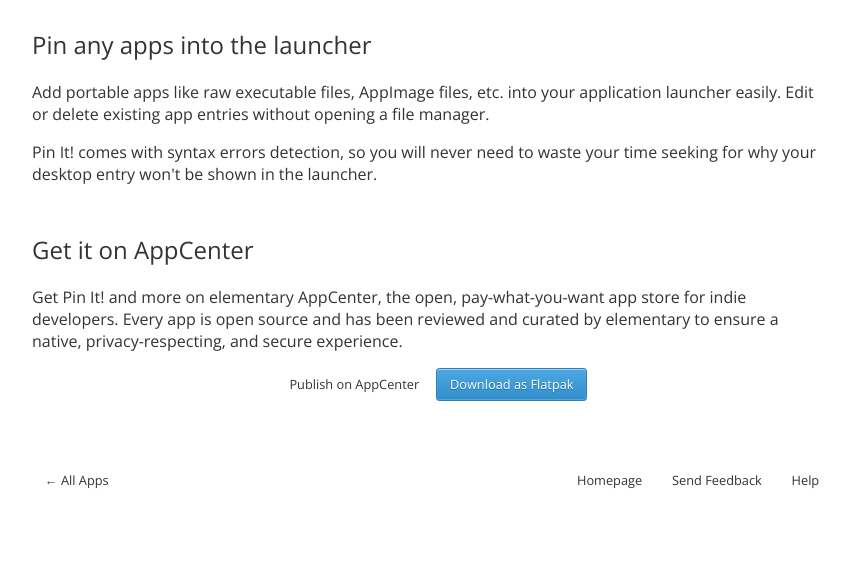
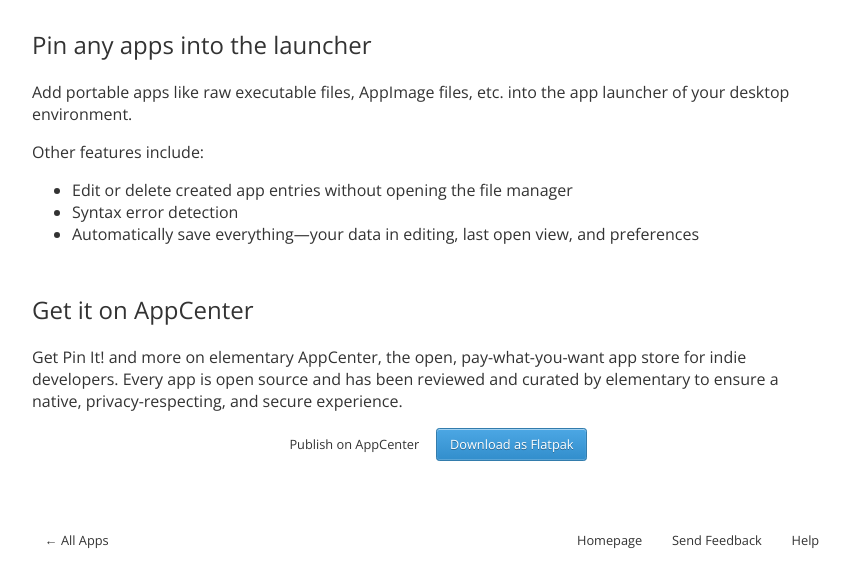
Before and after one commit to elementary/appcenter-web, a Jekyll site: the page built from _apps/com.github.ryonakano.pinit.md, in a window 1280 px wide. Shown: the part 448-1019 px from the top of the page, without its empty margins (208-1058 px from the left). Built offline with Jekyll 4.4.1, drawn with Linux system fonts in a browser that asks for light colours; nearby versions of some CDN libraries; before the commit the page ends 959 px from its top, so only the background shows below that.

Commit message:
Automatic update of data

```diff
--- a/_apps/com.github.ryonakano.pinit.md
+++ b/_apps/com.github.ryonakano.pinit.md
@@ -21,5 +21,10 @@ releases:
 redirect_from: /com.github.ryonakano.pinit.desktop/
 ---
 
-<p>Add portable apps like raw executable files, AppImage files, etc. into your application launcher easily. Edit or delete existing app entries without opening a file manager.</p>
-<p>Pin It! comes with syntax errors detection, so you will never need to waste your time seeking for why your desktop entry won't be shown in the launcher.</p>
+<p>Add portable apps like raw executable files, AppImage files, etc. into the app launcher of your desktop environment.</p>
+<p>Other features include:</p>
+<ul>
+<li>Edit or delete created app entries without opening the file manager</li>
+<li>Syntax error detection</li>
+<li>Automatically save everything―your data in editing, last open view, and preferences</li>
+</ul>
```
